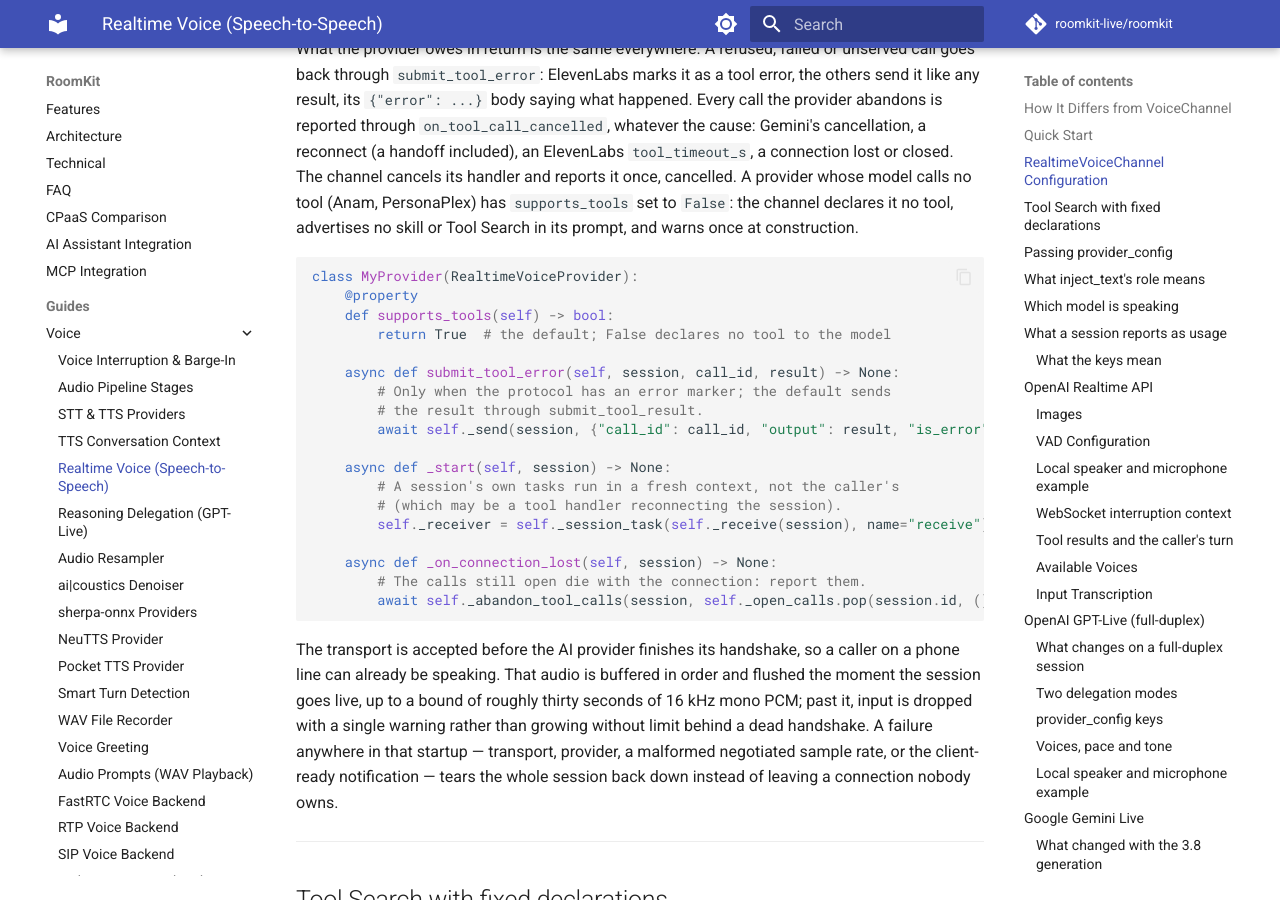
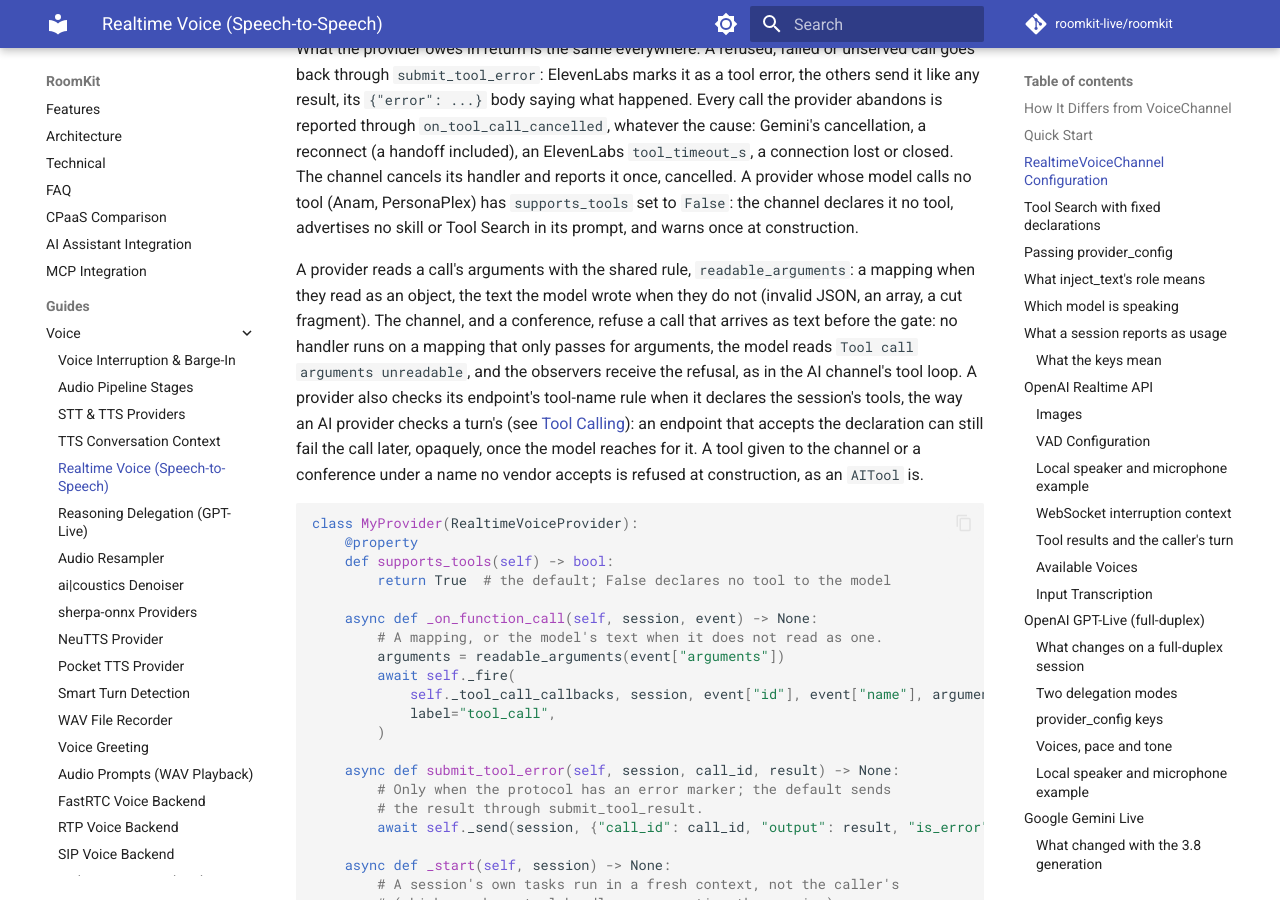
Before and after one commit to roomkit-live/roomkit-docs, an MkDocs documentation site: the page built from docs/guides/realtime-voice-providers.md, in a window 1280 px wide and 900 px high, scrolled down 2763 px. Built offline with MkDocs 1.6.1 and Material for MkDocs 9.7.7, drawn with Linux system fonts in a browser that asks for light colours; comment, search, counter and statistics services are not loaded.

Commit message:
docs(realtime): an unreadable realtime call is refused, and each realtime endpoint's tool-name rule (RMK-375)

````diff
--- a/docs/guides/realtime-voice-providers.md
+++ b/docs/guides/realtime-voice-providers.md
@@ -104,11 +104,32 @@ cancelled. A provider whose model calls no tool (Anam, PersonaPlex) has
 `supports_tools` set to `False`: the channel declares it no tool, advertises
 no skill or Tool Search in its prompt, and warns once at construction.
 
+A provider reads a call's arguments with the shared rule,
+`readable_arguments`: a mapping when they read as an object, the text the
+model wrote when they do not (invalid JSON, an array, a cut fragment). The
+channel, and a conference, refuse a call that arrives as text before the gate:
+no handler runs on a mapping that only passes for arguments, the model reads
+`Tool call arguments unreadable`, and the observers receive the refusal, as in
+the AI channel's tool loop. A provider also checks its endpoint's tool-name
+rule when it declares the session's tools, the way an AI provider checks a
+turn's (see [Tool Calling](tool-calling.md)): an endpoint that accepts the
+declaration can still fail the call later, opaquely, once the model reaches
+for it. A tool given to the channel or a conference under a name no vendor
+accepts is refused at construction, as an `AITool` is.
+
 ```python
 class MyProvider(RealtimeVoiceProvider):
     @property
     def supports_tools(self) -> bool:
         return True  # the default; False declares no tool to the model
+
+    async def _on_function_call(self, session, event) -> None:
+        # A mapping, or the model's text when it does not read as one.
+        arguments = readable_arguments(event["arguments"])
+        await self._fire(
+            self._tool_call_callbacks, session, event["id"], event["name"], arguments,
+            label="tool_call",
+        )
 
     async def submit_tool_error(self, session, call_id, result) -> None:
         # Only when the protocol has an error marker; the default sends
````
Also changed, not shown: docs/api/providers-ai.md (+5 -0 lines), docs/features.md (+3 -3 lines), docs/guides/tool-calling.md (+12 -0 lines).
